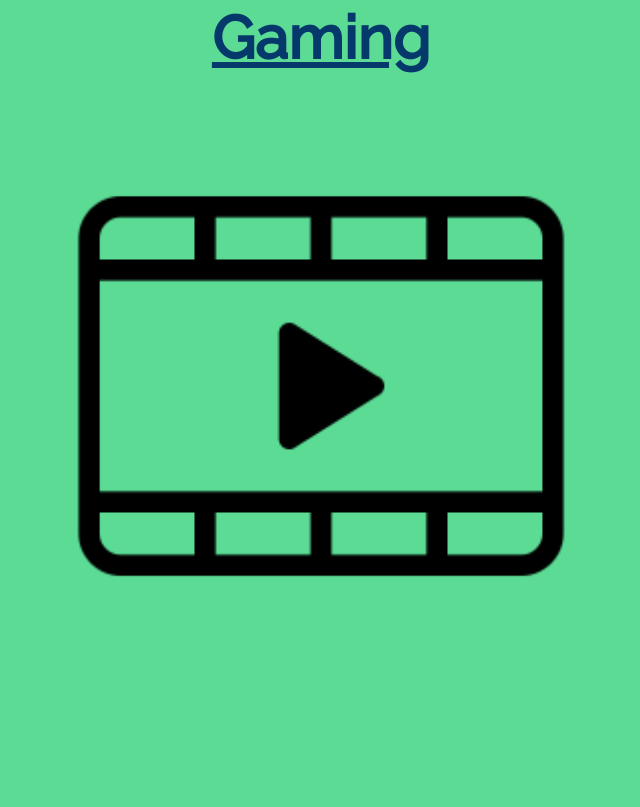
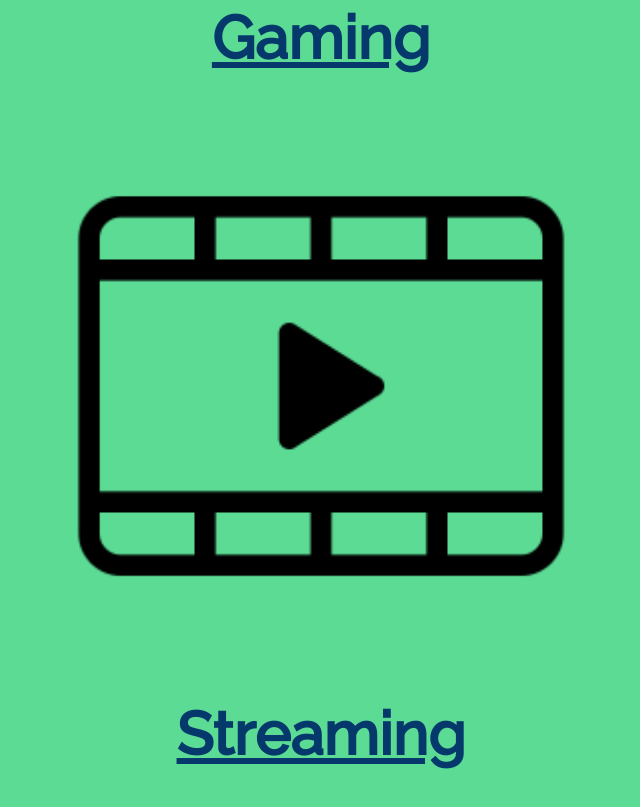
Before and after one commit to blackpirateapps/project-website2, a plain HTML site: page index.html in a window 1280 px wide. Shown: the part 713-1520 px from the top of the page, without its empty margins (319-959 px from the left). Before the commit the page ends 1360 px from the top, so only its background shows below. Drawn offline with Linux system fonts and the light colour scheme.

Commit message:
Update index.html

```diff
--- a/index.html
+++ b/index.html
@@ -19,6 +19,7 @@
   <p class="catagory"><a href="gaming.html">Gaming</a></p>
 
   <a href="gaming.html"><img src="img/iconfinder_23.Videos_290127.png" class="center"></a>
+  <p class="catagory"><a href="streaming.html">Streaming</a></p>
 
 </body>
 </html>
```
